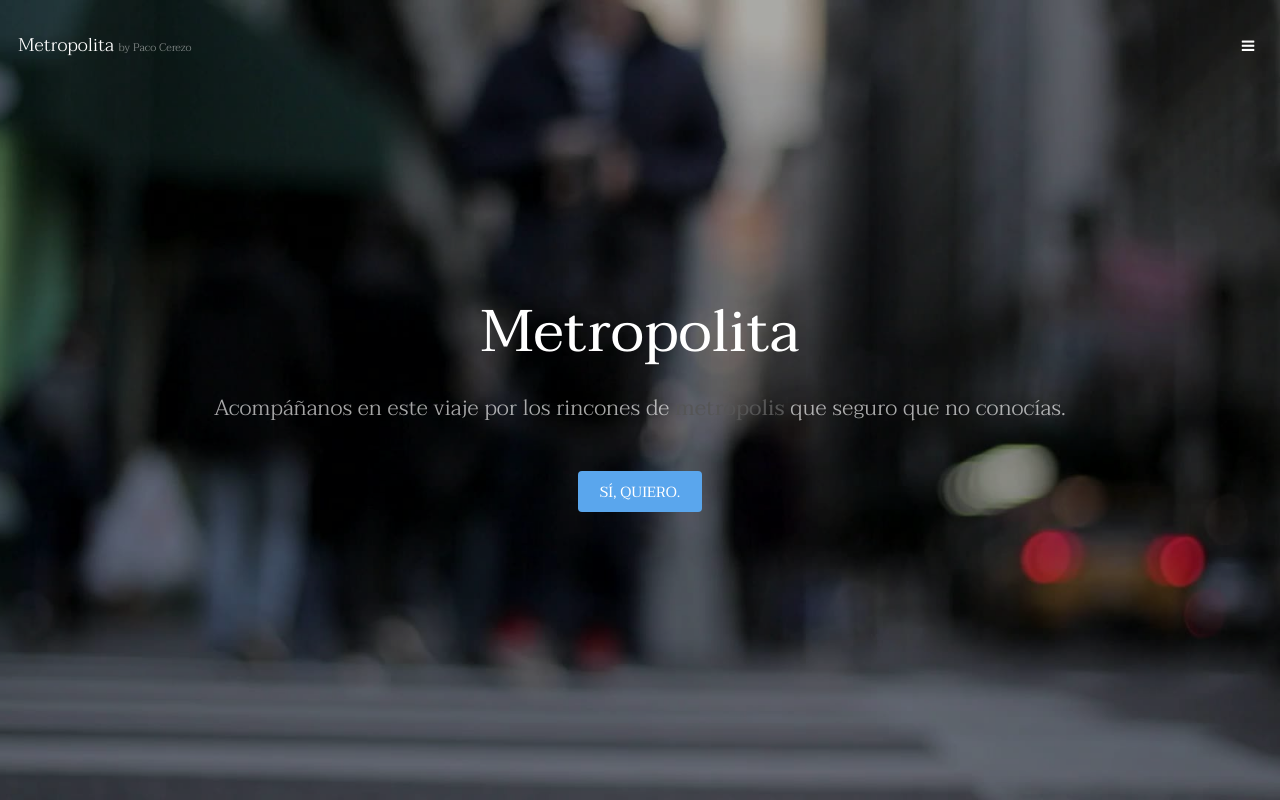
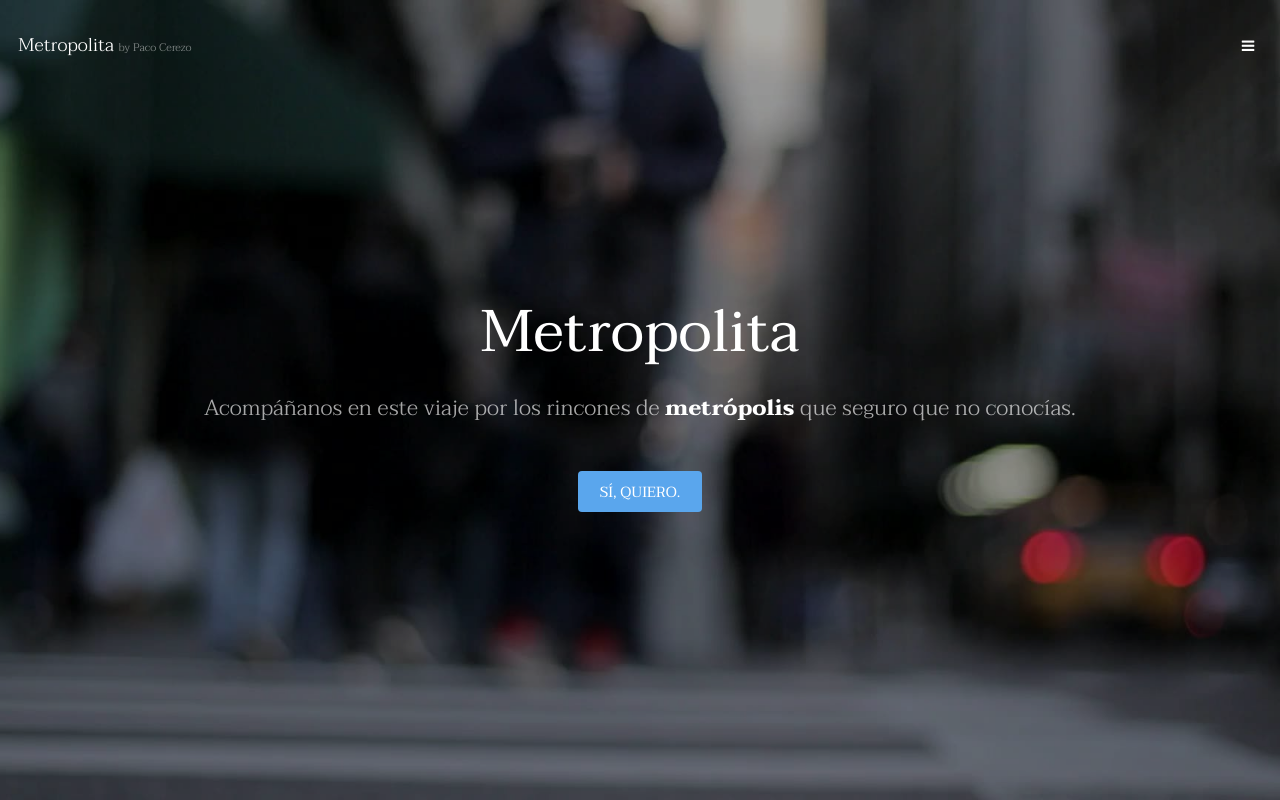
Before and after one commit to pyr137/04_REP_METROPOLITA, a plain HTML site: page index.html in a window 1280 px wide. Shown: the top 800 px of the page. Drawn offline with Linux system fonts and the light colour scheme.

Commit message:
negrita fuerte blanco en la frase de portada por PATRICIA

```diff
--- a/assets/css/main.css
+++ b/assets/css/main.css
@@ -4229,3 +4229,5 @@
 		}
 
 #three, #four, #footer section { display:none}
+
+#banner b{color:white;font-weight: 900; !important}
```
